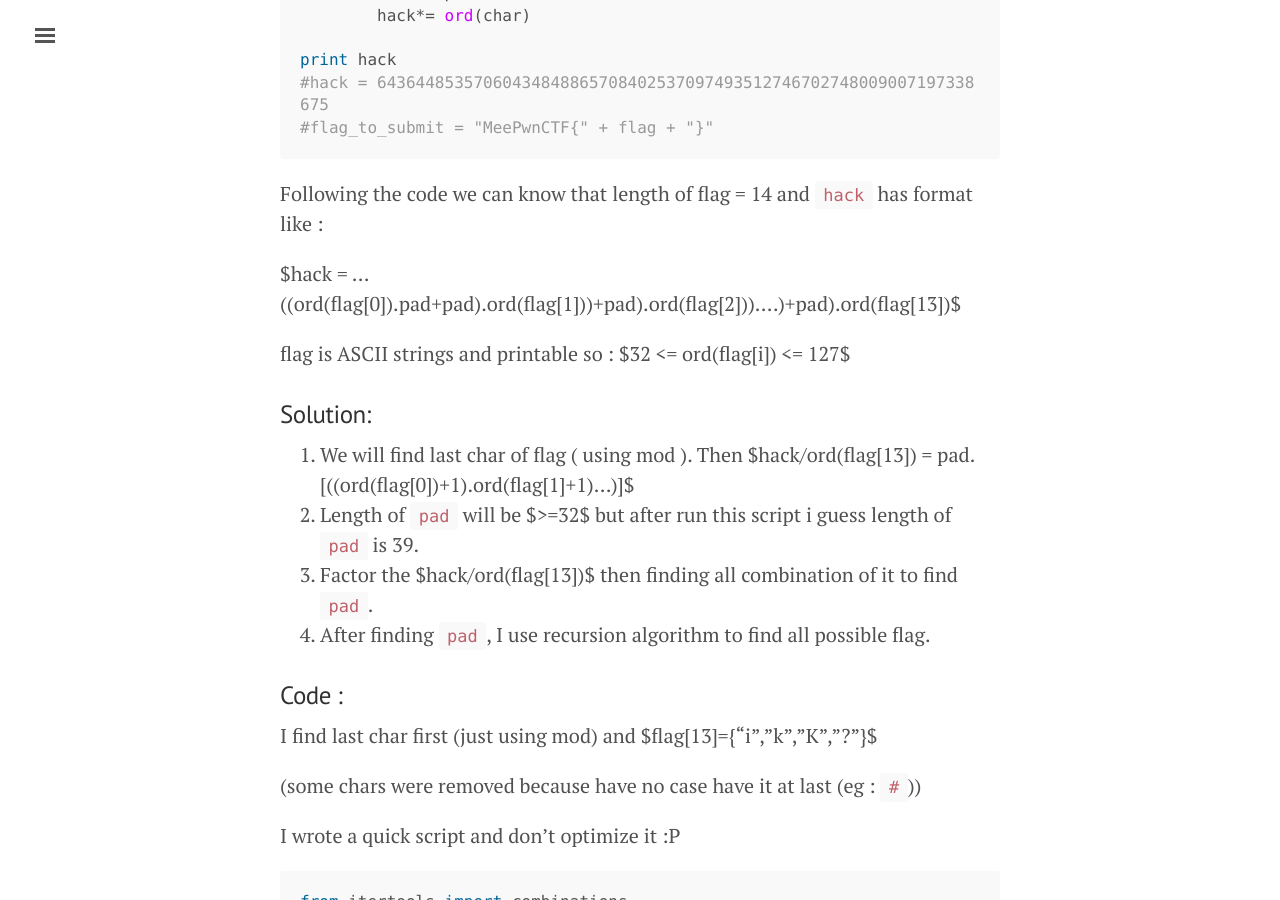
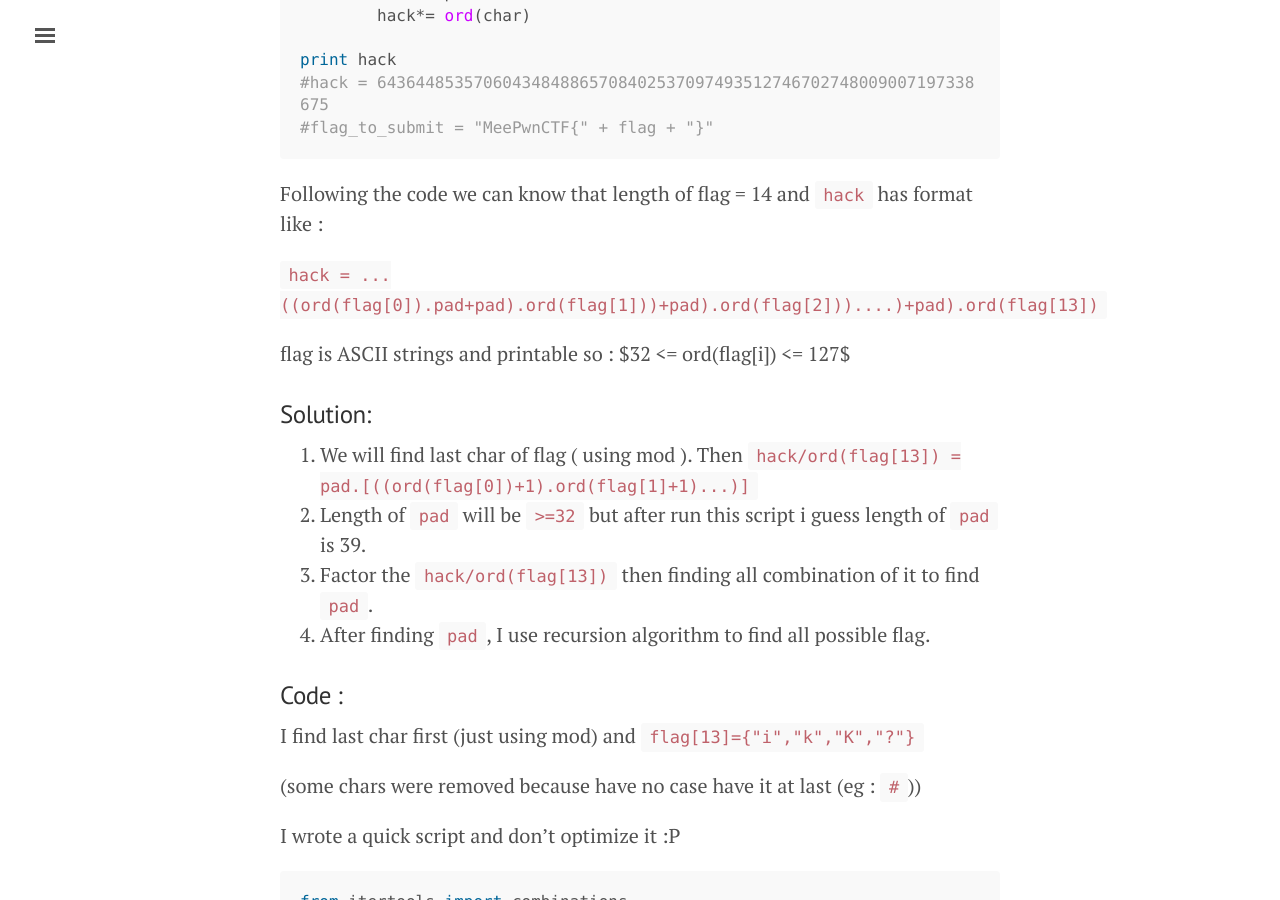
Before and after one commit to znqt/znqt.github.io, a Jekyll site: the page built from _posts/2017-07-17-meepwnctf-crypto-math.md, in a window 1280 px wide and 900 px high, scrolled down 660 px. Built offline with Jekyll 4.4.1, drawn with Linux system fonts in a browser that asks for light colours.

```diff
--- a/_posts/2017-07-17-meepwnctf-crypto-math.md
+++ b/_posts/2017-07-17-meepwnctf-crypto-math.md
@@ -30,20 +30,20 @@ print hack
 
 Following the code we can know that length of flag = 14 and `hack` has format like :
 
-$hack = ...((ord(flag[0]).pad+pad).ord(flag[1]))+pad).ord(flag[2]))....)+pad).ord(flag[13])$
+`hack = ...((ord(flag[0]).pad+pad).ord(flag[1]))+pad).ord(flag[2]))....)+pad).ord(flag[13])`
 
 flag is ASCII strings and printable so :  $32 <= ord(flag[i]) <= 127$
 
 ### Solution:
 
-1. We will find last char of flag ( using mod ). Then $hack/ord(flag[13]) = pad.[((ord(flag[0])+1).ord(flag[1]+1)...)]$
-2. Length of `pad` will be $>=32$ but after run this script i guess length of `pad` is 39.
-3. Factor the $hack/ord(flag[13])$ then finding all combination of it to find `pad`.
+1. We will find last char of flag ( using mod ). Then `hack/ord(flag[13]) = pad.[((ord(flag[0])+1).ord(flag[1]+1)...)]`
+2. Length of `pad` will be `>=32` but after run this script i guess length of `pad` is 39.
+3. Factor the `hack/ord(flag[13])` then finding all combination of it to find `pad`.
 4. After finding `pad`, I use recursion algorithm to find all possible flag.
 
 ### Code :
 
-I find last char first (just using mod) and $flag[13]={"i","k","K","?"}$
+I find last char first (just using mod) and `flag[13]={"i","k","K","?"}`
 
 (some chars were removed because have no case have it at last (eg : `#`))
 
```
